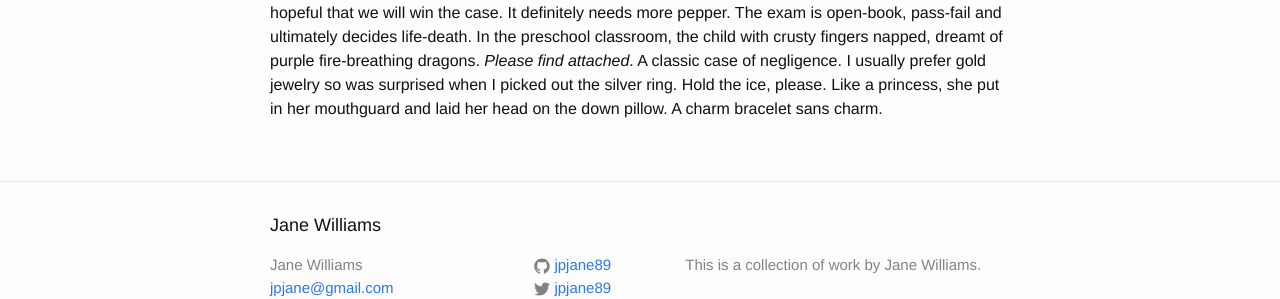
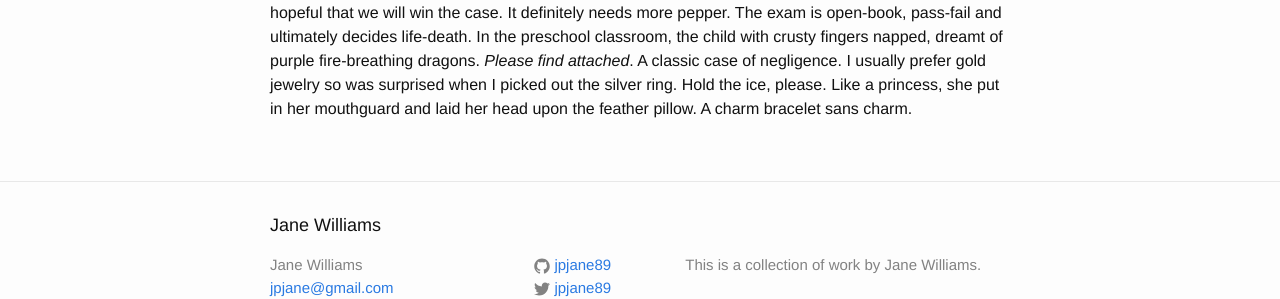
Before and after one commit to jpjane89/jpjane89.github.io, a Jekyll site: the page built from _posts/2016-05-09-bored.markdown, in a window 1280 px wide. Shown: the part 415-714 px from the top of the page. Built offline with Jekyll 4.4.1, drawn with Linux system fonts in a browser that asks for light colours.

Commit message:
change ending of imagine that

```diff
--- a/_posts/2016-05-09-bored.markdown
+++ b/_posts/2016-05-09-bored.markdown
@@ -4,4 +4,4 @@
 date:   2016-05-09 18:17
 categories: jekyll update writing
 ---
-This is the story of an overactive mind and here is the synopsis: a bucket of live monkeys, where the bucket is also an intricate knot of chained necklaces that cannot be untangled. Why is it that kids are the only ones willing to tell people when they are bored? This is not about fine motor skills or lack thereof. Pastels are like tame crayons with culture. Like the difference between trousers and slacks. You could say it is similar to the difference between 1% and 2% milk—how do you like your fat content? In the abstract sense, I get the idea of well-being. The cast iron skillet does not take well to soap and for that we know it is superior. Orange-yellow or yellow-orange? Depends on the use-case, but I usually tend towards *less is more*. Surfers may disagree. At first, I thought I forgot to lock up my bicycle. Then I remembered I do not have a bicycle. It may need more salt. The judge is still undecided but we are hopeful that we will win the case. It definitely needs more pepper. The exam is open-book, pass-fail and ultimately decides life-death. In the preschool classroom, the child with crusty fingers napped, dreamt of purple fire-breathing dragons. *Please find attached*. A classic case of negligence. I usually prefer gold jewelry so was surprised when I picked out the silver ring. Hold the ice, please. Like a princess, she put in her mouthguard and laid her head on the down pillow. A charm bracelet sans charm.
+This is the story of an overactive mind and here is the synopsis: a bucket of live monkeys, where the bucket is also an intricate knot of chained necklaces that cannot be untangled. Why is it that kids are the only ones willing to tell people when they are bored? This is not about fine motor skills or lack thereof. Pastels are like tame crayons with culture. Like the difference between trousers and slacks. You could say it is similar to the difference between 1% and 2% milk—how do you like your fat content? In the abstract sense, I get the idea of well-being. The cast iron skillet does not take well to soap and for that we know it is superior. Orange-yellow or yellow-orange? Depends on the use-case, but I usually tend towards *less is more*. Surfers may disagree. At first, I thought I forgot to lock up my bicycle. Then I remembered I do not have a bicycle. It may need more salt. The judge is still undecided but we are hopeful that we will win the case. It definitely needs more pepper. The exam is open-book, pass-fail and ultimately decides life-death. In the preschool classroom, the child with crusty fingers napped, dreamt of purple fire-breathing dragons. *Please find attached*. A classic case of negligence. I usually prefer gold jewelry so was surprised when I picked out the silver ring. Hold the ice, please. Like a princess, she put in her mouthguard and laid her head upon the feather pillow. A charm bracelet sans charm.
```
